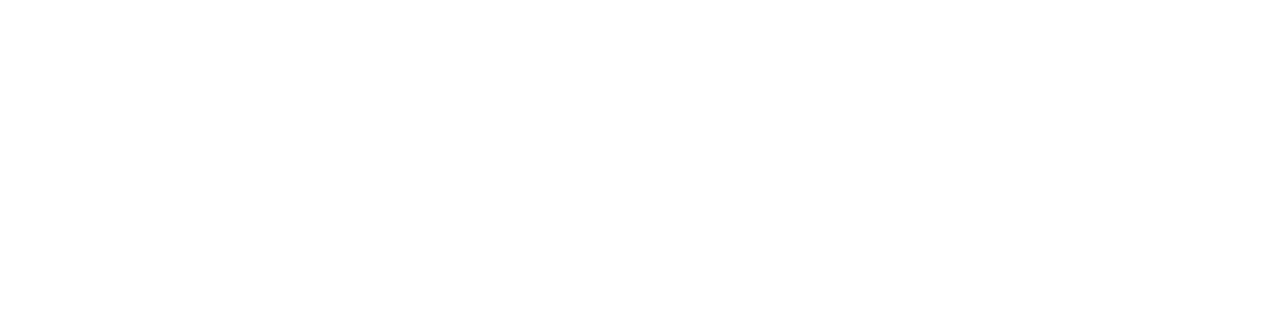
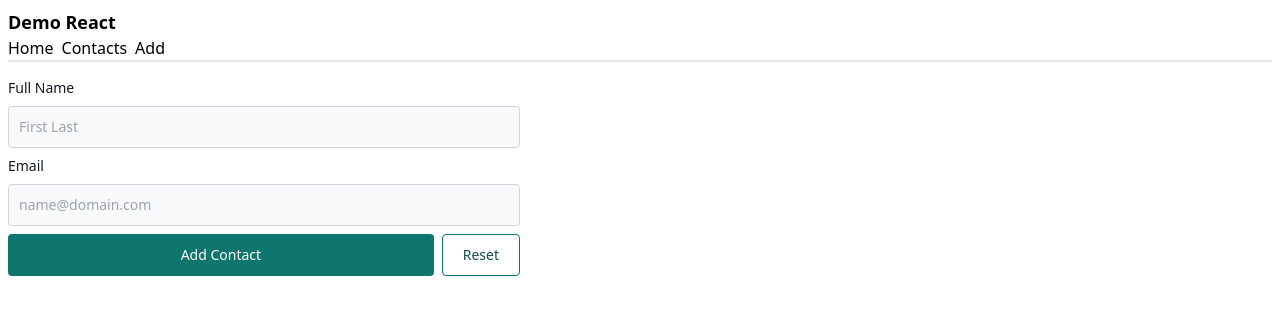
Before and after one commit to mhaidarhanif/demo-react, a React (Vite) app: page /add in a window 1280 px wide. Before the commit this address had no page. Shown: the top 314 px of the page. Built offline with nearby package versions, Linux system fonts and the light colour scheme.

Commit message:
feat: add contact route

```diff
--- /dev/null
+++ b/src/components/navigation.tsx
@@ -0,0 +1,19 @@
+import { Link } from "react-router-dom";
+
+export function Navigation() {
+  return (
+    <nav className="border-b-2">
+      <ul className="flex gap-2">
+        <li>
+          <Link to="/">Home</Link>
+        </li>
+        <li>
+          <Link to="/contacts">Contacts</Link>
+        </li>
+        <li>
+          <Link to="/add">Add</Link>
+        </li>
+      </ul>
+    </nav>
+  );
+}
--- a/src/main.tsx
+++ b/src/main.tsx
@@ -8,6 +8,7 @@
 import { ErrorRoute } from "./routes/error";
 import { ContactsRoute, loader as contactsLoader } from "./routes/contacts";
 import { ContactIdRoute, loader as contactIdLoader } from "./routes/contactId";
+import { AddContactRoute } from "./routes/add";
 
 const router = createBrowserRouter([
   {
@@ -26,6 +27,10 @@
         element: <ContactIdRoute />,
         loader: contactIdLoader,
       },
+      {
+        path: "/add",
+        element: <AddContactRoute />,
+      },
     ],
   },
 ]);
--- /dev/null
+++ b/src/routes/add.tsx
@@ -0,0 +1,69 @@
+export function AddContactRoute() {
+  function handleSubmit(e: React.FormEvent<HTMLFormElement>) {
+    // Prevent the browser from reloading the page
+    e.preventDefault();
+
+    // Read the form data
+    const form = e.currentTarget;
+    const formData = new FormData(form);
+
+    const contactFormData = {
+      name: formData.get("name"),
+      email: formData.get("email"),
+    };
+    console.log({ contactFormData });
+
+    // You can work with it as a plain object:
+    const contactFormJSON = Object.fromEntries(formData.entries());
+    console.log({ contactFormJSON });
+  }
+
+  return (
+    <form method="post" onSubmit={handleSubmit} className="max-w-lg">
+      <div className="mb-2">
+        <label
+          htmlFor="name"
+          className="mb-2 block text-sm font-medium text-gray-900"
+        >
+          Full Name
+        </label>
+        <input
+          type="text"
+          name="name"
+          className="block w-full rounded border border-gray-300 bg-gray-50 p-2.5 text-sm text-gray-900 focus:border-teal-500 focus:ring-teal-500"
+          placeholder="First Last"
+          required
+        />
+      </div>
+      <div className="mb-2">
+        <label
+          htmlFor="email"
+          className="mb-2 block text-sm font-medium text-gray-900"
+        >
+          Email
+        </label>
+        <input
+          type="email"
+          name="email"
+          className="block w-full rounded border border-gray-300 bg-gray-50 p-2.5 text-sm text-gray-900 focus:border-teal-500 focus:ring-teal-500"
+          placeholder="name@domain.com"
+          required
+        />
+      </div>
+      <div className="flex gap-2">
+        <button
+          type="submit"
+          className="w-full rounded bg-teal-700 px-5 py-2.5 text-center text-sm font-medium text-white hover:bg-teal-800 focus:outline-none focus:ring-4 focus:ring-teal-300"
+        >
+          Add Contact
+        </button>
+        <button
+          type="reset"
+          className="rounded border border-teal-700 bg-white py-2.5 px-5 text-sm font-medium text-teal-900 hover:bg-teal-50 hover:text-teal-700 focus:z-10 focus:outline-none focus:ring-4 focus:ring-gray-200"
+        >
+          Reset
+        </button>
+      </div>
+    </form>
+  );
+}
--- a/src/routes/contacts.tsx
+++ b/src/routes/contacts.tsx
@@ -8,6 +8,10 @@
 
 export function ContactsRoute() {
   const { contacts } = useLoaderData() as ReturnType<typeof loader>;
+
+  if (!contacts) {
+    return <p>Contacts not found</p>;
+  }
 
   return (
     <ul className="m-2 space-y-2">
--- a/src/routes/root.tsx
+++ b/src/routes/root.tsx
@@ -1,4 +1,5 @@
 import { Link, Outlet } from "react-router-dom";
+import { Navigation } from "../components/navigation";
 
 import { getContacts } from "../data/contacts";
 
@@ -10,29 +11,16 @@
 export function RootRoute() {
   return (
     <>
-      <div className="m-2">
-        <h1>Demo React</h1>
-        <nav className="border-b-2">
-          <ul className="flex gap-2">
-            <li>
-              <Link to={"/"}>Home</Link>
-            </li>
-            <li>
-              <Link to={"/contacts"}>Contacts</Link>
-            </li>
-            <li>
-              <Link to={"/contacts/1"}>Contact 1</Link>
-            </li>
-            <li>
-              <Link to={"/contacts/2"}>Contact 2</Link>
-            </li>
-          </ul>
-        </nav>
-      </div>
+      <header className="m-2">
+        <Link to="/">
+          <h1 className="text-lg font-bold">Demo React</h1>
+        </Link>
+        <Navigation />
+      </header>
 
-      <div id="detail">
+      <main className="p-2">
         <Outlet />
-      </div>
+      </main>
     </>
   );
 }
```
